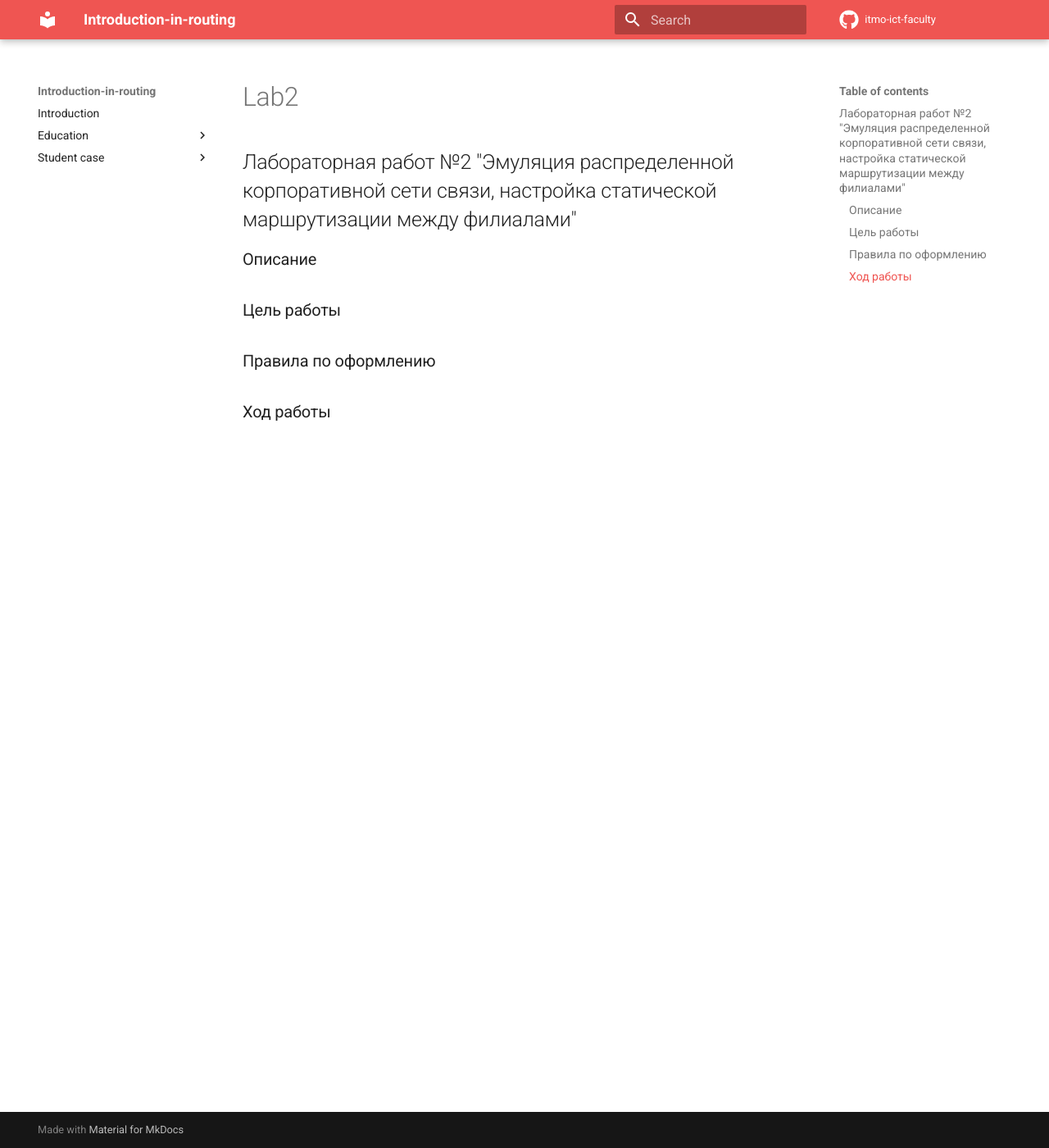
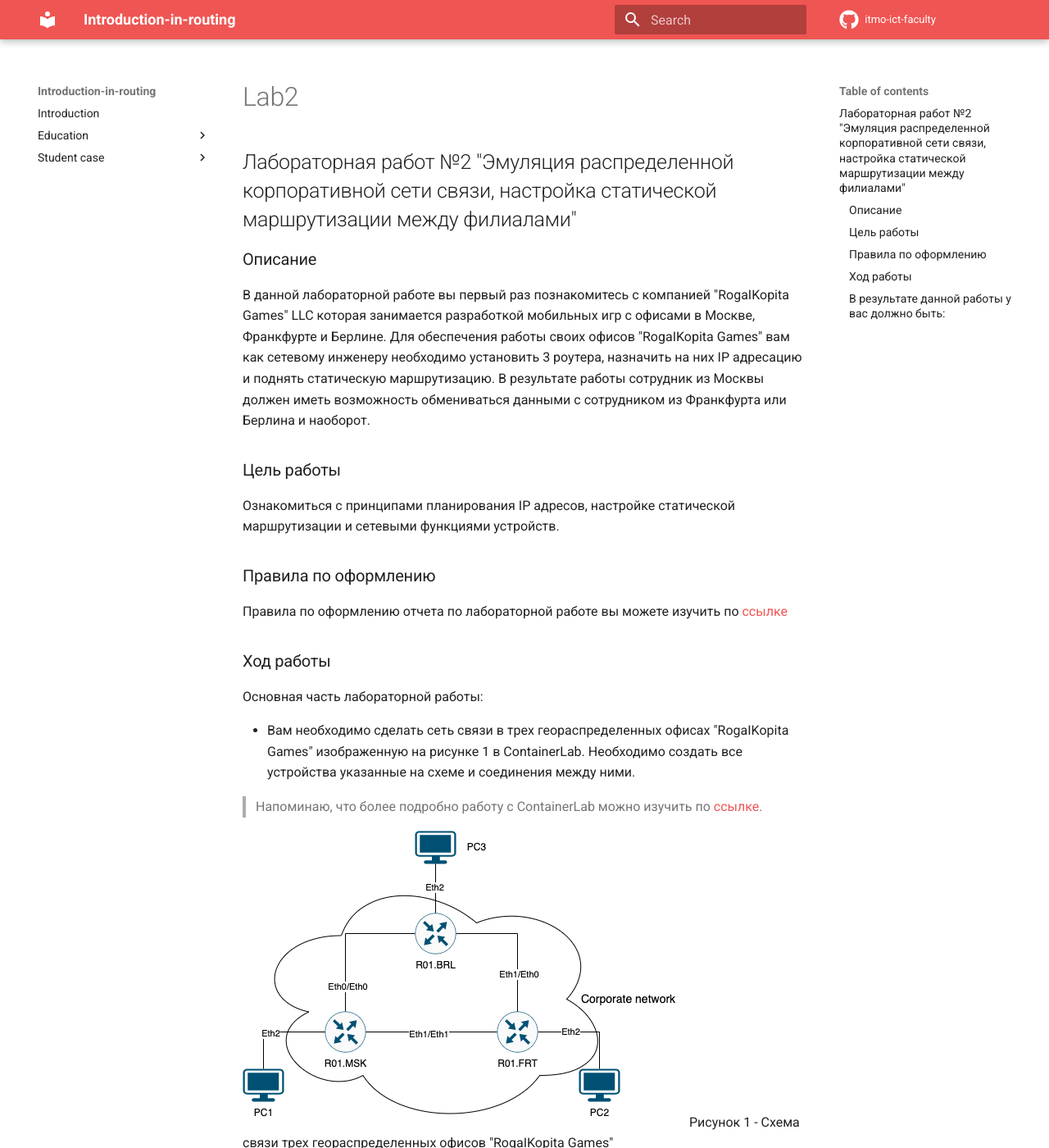
Before and after one commit to itmo-ict-faculty/introduction-in-routing, an MkDocs documentation site: the page built from docs/education/labs2022_2023/lab2/lab2.md, in a window 1280 px wide and 1400 px high. Shown: the whole window at 82% size. Built offline with MkDocs 1.6.1 and Material for MkDocs 9.7.7, drawn with Linux system fonts in a browser that asks for light colours; comment, search, counter and statistics services are not loaded; some of the changed text lies outside the part shown.

Commit message:
add lab 2

```diff
--- a/docs/education/labs2022_2023/lab2/lab2.md
+++ b/docs/education/labs2022_2023/lab2/lab2.md
@@ -2,8 +2,37 @@
 
 ### Описание
 
+В данной лабораторной работе вы первый раз познакомитесь с компанией "RogaIKopita Games" LLC которая занимается разработкой мобильных игр с офисами в Москве, Франкфурте и Берлине.
+Для обеспечения работы своих офисов "RogaIKopita Games" вам как сетевому инженеру необходимо установить 3 роутера, назначить на них IP адресацию и поднять статическую маршрутизацию.
+В результате работы сотрудник из Москвы должен иметь возможность обмениваться данными с сотрудником из Франкфурта или Берлина и наоборот.
+
 ### Цель работы
+
+Ознакомиться с принципами планирования IP адресов, настройке статической маршрутизации и сетевыми функциями устройств.
 
 ### Правила по оформлению
 
+Правила по оформлению отчета по лабораторной работе вы можете изучить по [ссылке](../reportdesign.md)
+
 ### Ход работы
+
+Основная часть лабораторной работы:
+
+- Вам необходимо сделать сеть связи  в трех геораспределенных офисах "RogaIKopita Games" изображенную на рисунке 1 в ContainerLab. Необходимо создать все устройства указанные на схеме и соединения между ними.
+
+> Напоминаю, что более подробно работу с СontainerLab можно изучить по [ссылке](https://containerlab.dev/quickstart/).
+
+![multisite](multisite.png)
+Рисунок 1 - Схема связи трех геораспределенных офисов "RogaIKopita Games"
+
+- Помимо этого вам необходимо настроить IP адреса на интерфейсах.
+- Создать DHCP сервера на роутерах в сторону клиентских устройств.
+- Настроить статическую маршрутизацию.
+- Настроить имена устройств, сменить логины и пароли.
+
+### В результате данной работы у вас должно быть:
+
+- Файл который вы использовали для развертывания тестовой сети с расширением `.yaml`
+- схема связи нарисованная вами в [draw.io](https://app.diagrams.net) или Visio.
+- Текст ваших конфигураций для каждого сетевого устройства
+- Результаты пингов, проверки локальной связности.
```
Also changed, not shown: docs/education/labs2022_2023/lab1/lab1.md (+8 -2 lines), docs/education/labs2022_2023/lab3/lab3.md (+9 -0 lines), docs/education/labs2022_2023/lab4/lab4.md (+9 -0 lines), docs/education/labs2022_2023/lab2/multisite.png (added), 1 other file.
